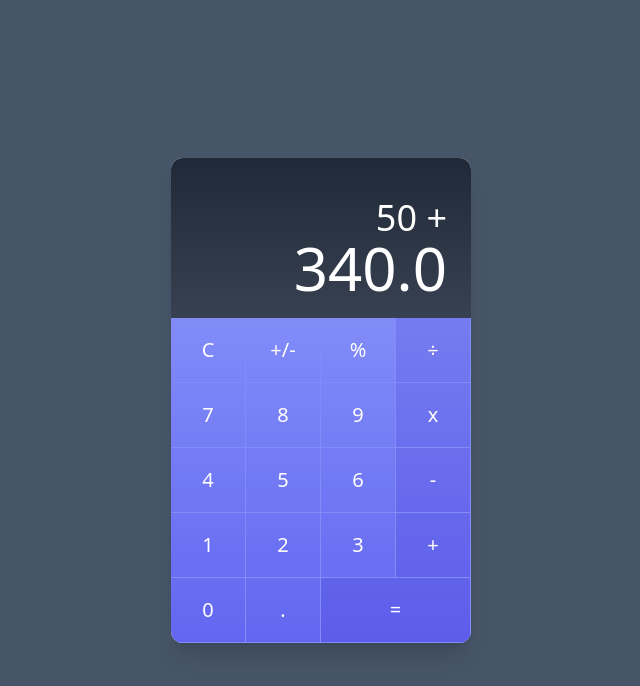
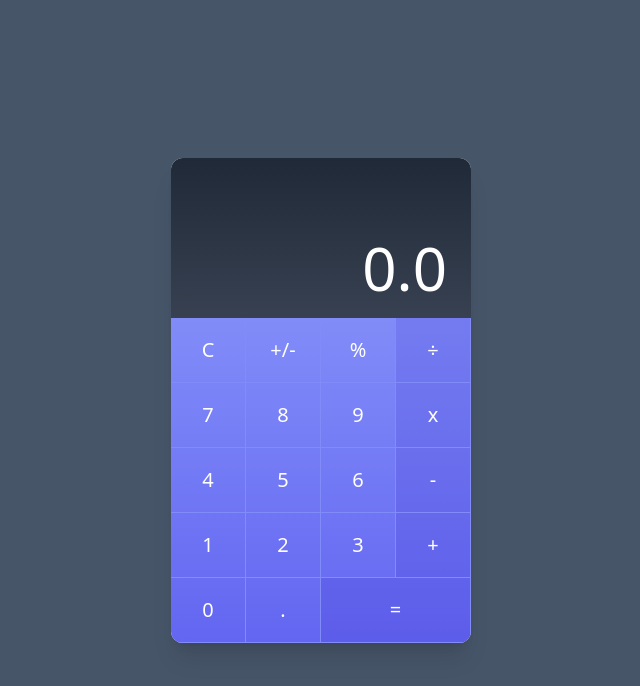
Before and after one commit to nunez7/angular-zoneless-calculator, an Angular app: page /calculator in a window 1280 px wide. Shown: the top 686 px of the page, without its empty margins (319-959 px from the left). Built offline with nearby package versions, Linux system fonts and the light colour scheme.

Commit message:
Calculator service

```diff
--- a/src/app/calculator/components/calculator/calculator.component.html
+++ b/src/app/calculator/components/calculator/calculator.component.html
@@ -1,16 +1,15 @@
 <div class="w-screen h-40 bg-gradient-to-b from-gray-800 to-gray-700 flex items-end text-right"
 style="max-width: 300px;">
     <div class="w-full py-5 px-6 text-6xl text-white font-thin">
-        <span class="text-4xl">50 +</span>
+        @if(subResultText() != '0'){
+        <span class="text-4xl">{{subResultText()}} {{lastOperator()}}</span>
         <br>
-        <span>340.0</span>
+        }
+        <span>{{resultText()}}</span>
     </div>
 </div>
 <div class="w-full bg-gradient-to-b from-indigo-400 to-indigo-500">
     <div class="flex w-full">
-        <!-- <div class="w-1/4 border-r border-b border-indigo-400">
-            <button class="w-full h-16 outline-none focus:outline-none hover:bg-indigo-700 hover:bg-opacity-20 text-white text-opacity-50 text-xl font-light">C</button>
-        </div> -->
         <calculator-button (onClick)="handleClick($event)">C</calculator-button>
         <calculator-button (onClick)="handleClick($event)">+/-</calculator-button>
         <calculator-button (onClick)="handleClick($event)">%</calculator-button>
--- a/src/app/calculator/components/calculator/calculator.component.ts
+++ b/src/app/calculator/components/calculator/calculator.component.ts
@@ -1,4 +1,6 @@
-import { Component, ChangeDetectionStrategy, HostListener, viewChildren } from '@angular/core';
+import { CalculatorService } from '@/calculator/services/calculator.service';
+import { computeMsgId } from '@angular/compiler';
+import { Component, ChangeDetectionStrategy, HostListener, viewChildren, inject, computed } from '@angular/core';
 import { CalculatorButtonComponent } from '../calculator-button/calculator-button.component';
 
 @Component({
@@ -12,6 +14,16 @@ import { CalculatorButtonComponent } from '../calculator-button/calculator-butto
   }
 })
 export class CalculatorComponent {
+
+  private calculatorService = inject(CalculatorService);
+
+  /*get resultText(){
+    return this.calculatorService.resultText;
+  }*/
+
+  public resultText = computed(()=> this.calculatorService.resultText() );
+  public lastOperator = computed(()=> this.calculatorService.lastOperator());
+  public subResultText = computed(()=> this.calculatorService.subResultText());
 
   public calculatorButtons = viewChildren(CalculatorButtonComponent);
 
--- /dev/null
+++ b/src/app/calculator/services/calculator.service.ts
@@ -0,0 +1,15 @@
+import { Injectable, signal } from '@angular/core';
+
+@Injectable({
+  providedIn: 'root'
+})
+export class CalculatorService {
+
+  public resultText = signal('0.0');
+  public subResultText = signal('0');
+  public lastOperator = signal('+');
+
+
+
+
+}
```
